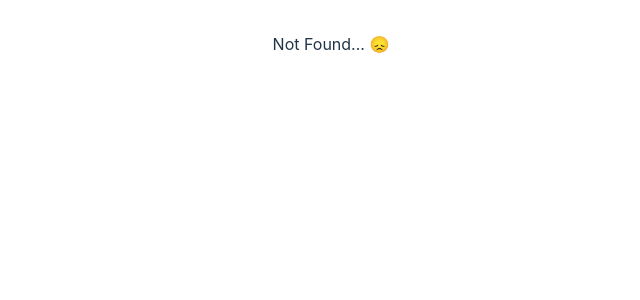
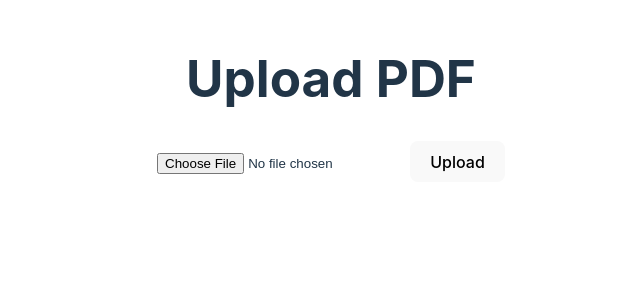
Before and after one commit to Akash-Macha/pdf-ai-chat-app, a React (Vite) app in the folder front-end/: page /pdf-upload in a window 1280 px wide. Before the commit this address had no page. Shown: the top 300 px of the page, without its empty margins (325-965 px from the left). Built offline with nearby package versions, Linux system fonts and the light colour scheme.

Commit message:
FE changes: - Added pdf upload screen & integrated with BE - on success, will navigate to chat screen

```diff
--- a/front-end/src/App.jsx
+++ b/front-end/src/App.jsx
@@ -4,6 +4,7 @@ import { RouterProvider, createBrowserRouter } from 'react-router-dom';
 import './App.css'
 import NotFound from './components/NotFound/NotFound';
 import Loader from './components/Loader/Loader';
+import PdfUploadScreen from './components/PdfUploadScreen/PdfUploadScreen';
 const LandingPage = lazy(() => import('./components/LandingPage'))
 const ChatScreen = lazy(() => import('./components/ChatScreen/ChatScreen'))
 
@@ -22,6 +23,11 @@ const router = createBrowserRouter([
     errorElement: <NotFound />,
   },
   {
+    path: "/pdf-upload",
+    element: <Suspense fallback={<Loader color="#36d7b7" />}><PdfUploadScreen /></Suspense>,
+    errorElement: <NotFound />,
+  },
+  {
     path: "/chat-with-pdf",
     element: <Suspense fallback={<Loader color="#36d7b7" />}><ChatScreen /></Suspense>,
     errorElement: <NotFound />,
--- a/front-end/src/components/ChatScreen/ChatScreen.jsx
+++ b/front-end/src/components/ChatScreen/ChatScreen.jsx
@@ -99,7 +99,7 @@ const ChatScreen = () => {
             handleQuestion={handleQuestion}
           />
         </div>
-        <span class="footer">
+        <span className="footer">
           <Footer />
         </span>
       </div>
--- a/front-end/src/components/LoginScreen/Login.jsx
+++ b/front-end/src/components/LoginScreen/Login.jsx
@@ -25,7 +25,7 @@ const Login = () => {
 
     if (email === 'test@test.com' && password === 'test') {
       setError(null);
-      navigate("/chat-with-pdf");
+      navigate("/pdf-upload");
 
       console.log("Authenticated and navigating!");
     } else {
--- /dev/null
+++ b/front-end/src/components/PdfUploadScreen/PdfUploadScreen.jsx
@@ -0,0 +1,53 @@
+import { useState } from "react";
+import { useNavigate } from 'react-router-dom';
+
+const PdfUploadScreen = () => {
+  const [file, setFile] = useState(null);
+  const navigate = useNavigate();
+
+  const handleFileInputChange = (event) => {
+    console.log('event.target:', event.target.files)
+    setFile(event.target.files[0]);
+  }
+  const handleSubmit = async (event) => {
+    event.preventDefault();
+    console.log('file:', file);
+
+    const formData = new FormData();
+
+    // 'file_upload' should match with the API endpoint variable name!
+    formData.append('file_upload', file);
+
+    try {
+      const endpoint = 'http://localhost:8000/upload-pdf';
+      const response = await fetch(endpoint, {
+        method: 'POST',
+        body: formData
+      });
+
+      if (response.ok) {
+        console.log('file have successfully uploaded.');
+        navigate("/chat-with-pdf");
+      } else {
+        console.log('file upload failed.');
+      }
+
+    } catch (error) {
+      console.error('Error uploading file:', error);
+    }
+  }
+
+  return (
+    <div>
+      <h1>Upload PDF</h1>
+
+      <form onSubmit={handleSubmit}>
+        <input type="file" accept=".pdf" onChange={handleFileInputChange}/>
+        <button type="submit">Upload</button>
+      </form>
+      { file && <p>{file.name}</p>}
+    </div>
+  );
+}
+
+export default PdfUploadScreen;
```
